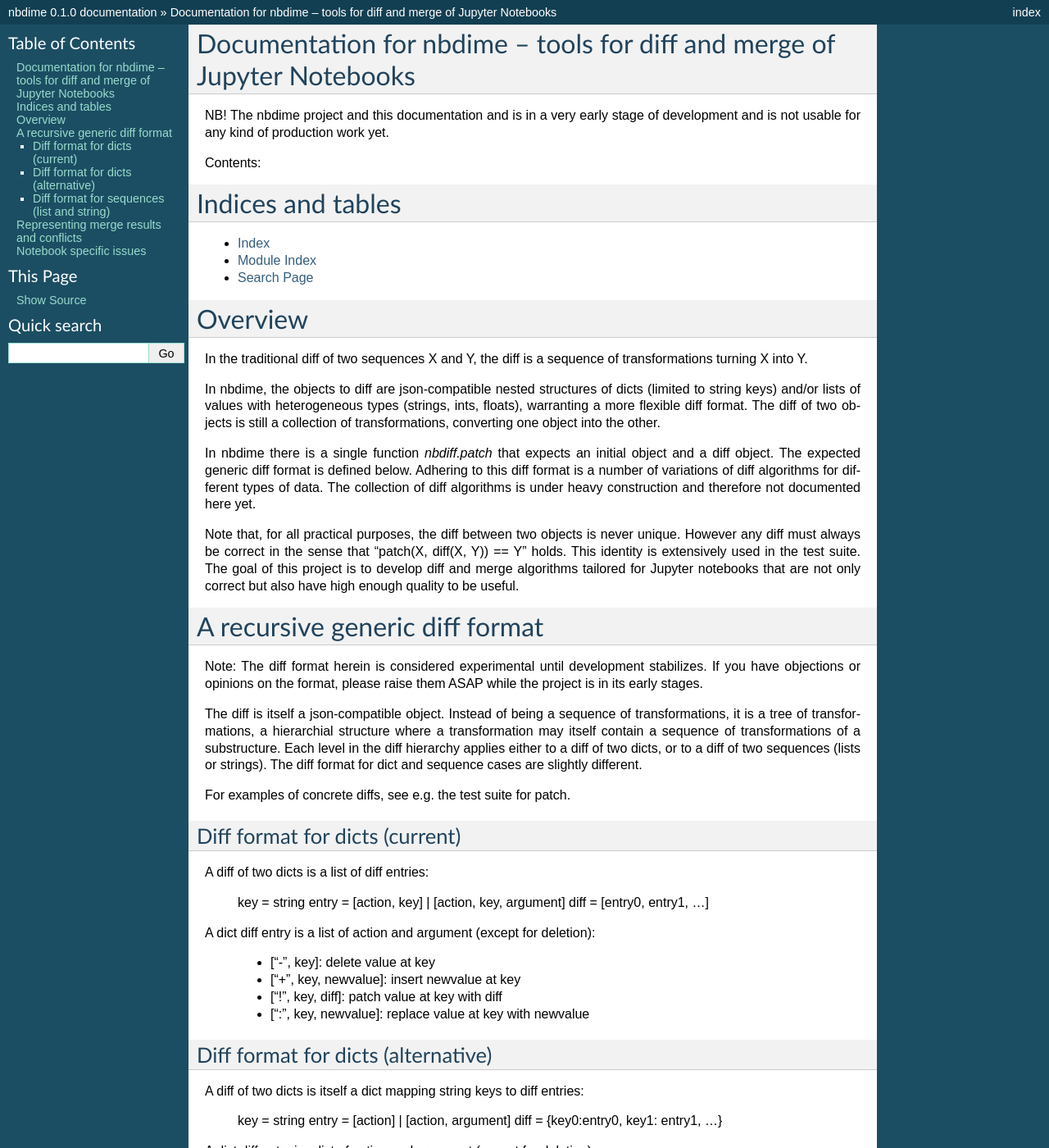
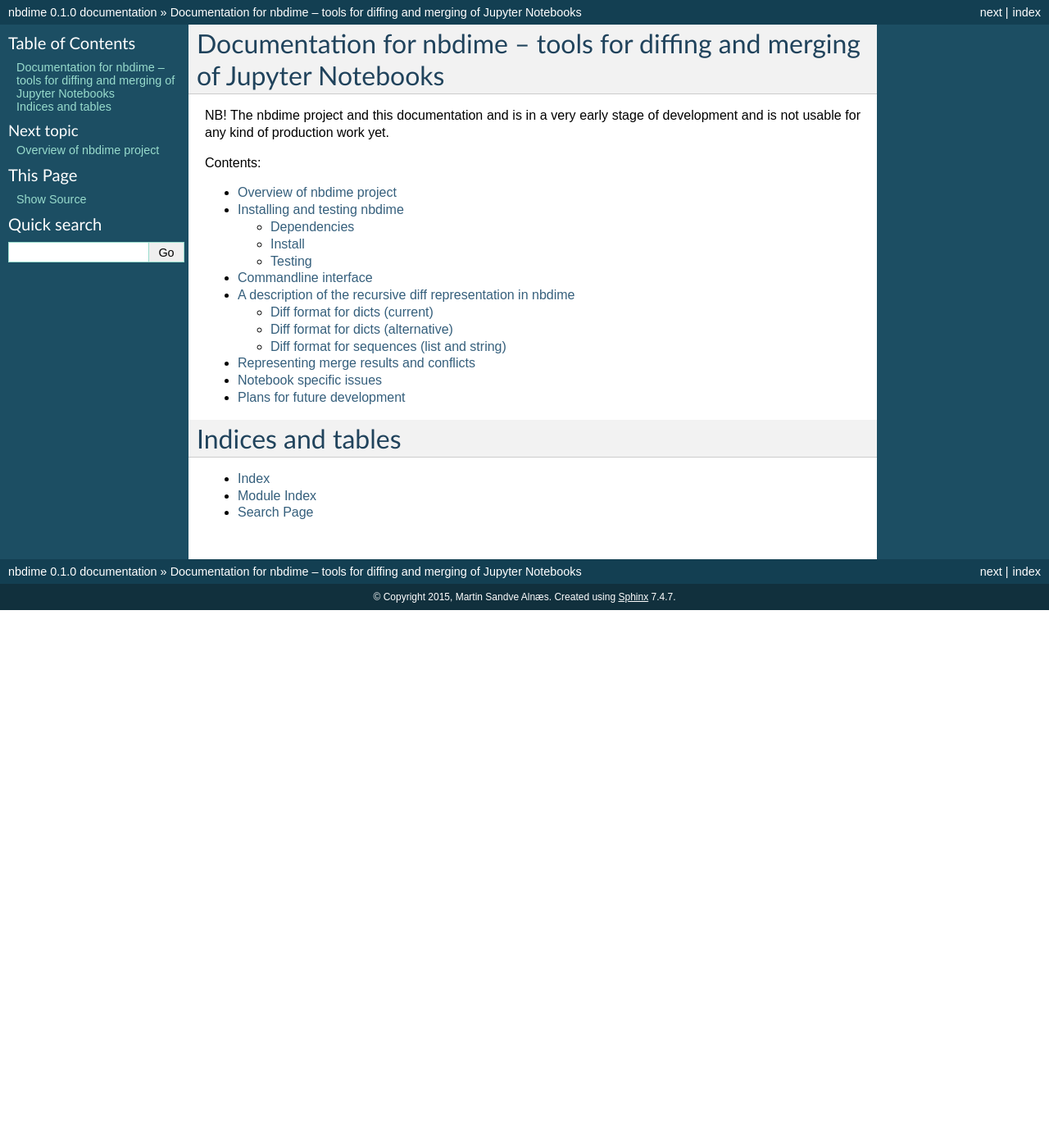
Before and after one commit to jupyter/nbdime, a Sphinx documentation site: the page built from docs/source/index.rst, in a window 1280 px wide and 1400 px high. Shown: the whole window at 82% size. Built offline with Sphinx 7.4.7, drawn with Linux system fonts in a browser that asks for light colours; some of the changed text lies outside the part shown.

Commit message:
Initial attempt at documentation structure.

```diff
--- a/docs/source/index.rst
+++ b/docs/source/index.rst
@@ -3,8 +3,8 @@
    You can adapt this file completely to your liking, but it should at least
    contain the root `toctree` directive.
 
-Documentation for nbdime -- tools for diff and merge of Jupyter Notebooks
-=========================================================================
+Documentation for nbdime -- tools for diffing and merging of Jupyter Notebooks
+==============================================================================
 
 NB! The nbdime project and this documentation and is in a very early stage
 of development and is not usable for any kind of production work yet.
@@ -15,6 +15,12 @@ Contents:
 .. toctree::
    :maxdepth: 2
 
+   overview
+   installing
+   cli
+   diffing
+   merging
+   plans
 
 
 Indices and tables
@@ -23,120 +29,3 @@ Indices and tables
 * :ref:`genindex`
 * :ref:`modindex`
 * :ref:`search`
-
-
-Overview
-========
-
-In the traditional diff of two sequences X and Y, the diff is a
-sequence of transformations turning X into Y.
-
-In nbdime, the objects to diff are json-compatible nested structures
-of dicts (limited to string keys) and/or lists of values with
-heterogeneous types (strings, ints, floats), warranting a more
-flexible diff format. The diff of two objects is still a collection of
-transformations, converting one object into the other.
-
-In nbdime there is a single function `nbdiff.patch` that expects an
-initial object and a diff object. The expected generic diff format is
-defined below. Adhering to this diff format is a number of variations
-of diff algorithms for different types of data. The collection of diff
-algorithms is under heavy construction and therefore not documented
-here yet.
-
-Note that, for all practical purposes, the diff between two objects is
-never unique. However any diff must always be correct in the sense
-that "patch(X, diff(X, Y)) == Y" holds. This identity is extensively
-used in the test suite. The goal of this project is to develop diff
-and merge algorithms tailored for Jupyter notebooks that are not only
-correct but also have high enough quality to be useful.
-
-
-A recursive generic diff format
-===============================
-
-Note: The diff format herein is considered experimental until
-development stabilizes. If you have objections or opinions on
-the format, please raise them ASAP while the project is in its
-early stages.
-
-The diff is itself a json-compatible object.  Instead of being a
-sequence of transformations, it is a tree of transformations, a
-hierarchial structure where a transformation may itself contain a
-sequence of transformations of a substructure. Each level in the diff
-hierarchy applies either to a diff of two dicts, or to a diff of
-two sequences (lists or strings). The diff format for dict and
-sequence cases are slightly different.
-
-For examples of concrete diffs, see e.g. the test suite for patch.
-
-
-Diff format for dicts (current)
--------------------------------
-
-A diff of two dicts is a list of diff entries:
-
-    key = string
-    entry = [action, key] | [action, key, argument]
-    diff = [entry0, entry1, ...]
-
-A dict diff entry is a list of action and argument (except for deletion):
-
-    * ["-", key]: delete value at key
-    * ["+", key, newvalue]: insert newvalue at key
-    * ["!", key, diff]: patch value at key with diff
-    * [":", key, newvalue]: replace value at key with newvalue
-
-
-Diff format for dicts (alternative)
------------------------------------
-
-A diff of two dicts is itself a dict mapping string keys to diff entries:
-
-    key = string
-    entry = [action] | [action, argument]
-    diff = {key0:entry0, key1: entry1, ...}
-
-A dict diff entry is a list of action and argument (except for deletion):
-
-    * ["-"]: delete value at key
-    * ["+", newvalue]: insert newvalue at key
-    * ["!", diff]: patch value at key with diff
-    * [":", newvalue]: replace value at key with newvalue
-
-
-Diff format for sequences (list and string)
--------------------------------------------
-
-A diff of two sequences is an ordered list of diff entries:
-
-    index = integer
-    entry = [action, index] | [action, index, argument]
-    diff = [entry0, entry1, ...]
-
-A sequence diff entry is a list of action, index and argument (except for deletion):
-
-    * ["-", index]: delete entry at index
-    * ["+", index, newvalue]: insert single newvalue before index
-    * ["--", index, n]: delete n entries starting at index
-    * ["++", index, newvalues]: insert sequence newvalues before index
-    * ["!", index, diff]: patch value at index with diff
-    * [":", index, newvalue]: replace value at index with newvalue
-
-Possible simplifications:
-
-    * Remove the ":" action.
-    * Remove single-item "-", "+" and rename "--" and "++" to single-letter.
-    * OR remove "--" and "++" and stick with just single-item versions.
-
-
-Representing merge results and conflicts
-========================================
-
-TODO: Define output formats for the merge operation.
-
-
-Notebook specific issues
-========================
-
-TODO: Document issues covered and plans here.
--- /dev/null
+++ b/docs/source/plans.rst
@@ -0,0 +1,5 @@
+============================
+Plans for future development
+============================
+
+TODO: Document wishlist.
```
Also changed, not shown: README.md (+6 -80 lines), docs/source/cli.rst (added, +11 -0 lines), docs/source/diffing.rst (added, +100 -0 lines), docs/source/installing.rst (added, +50 -0 lines), docs/source/merging.rst (added, +10 -0 lines), docs/source/overview.rst (added, +8 -0 lines).
